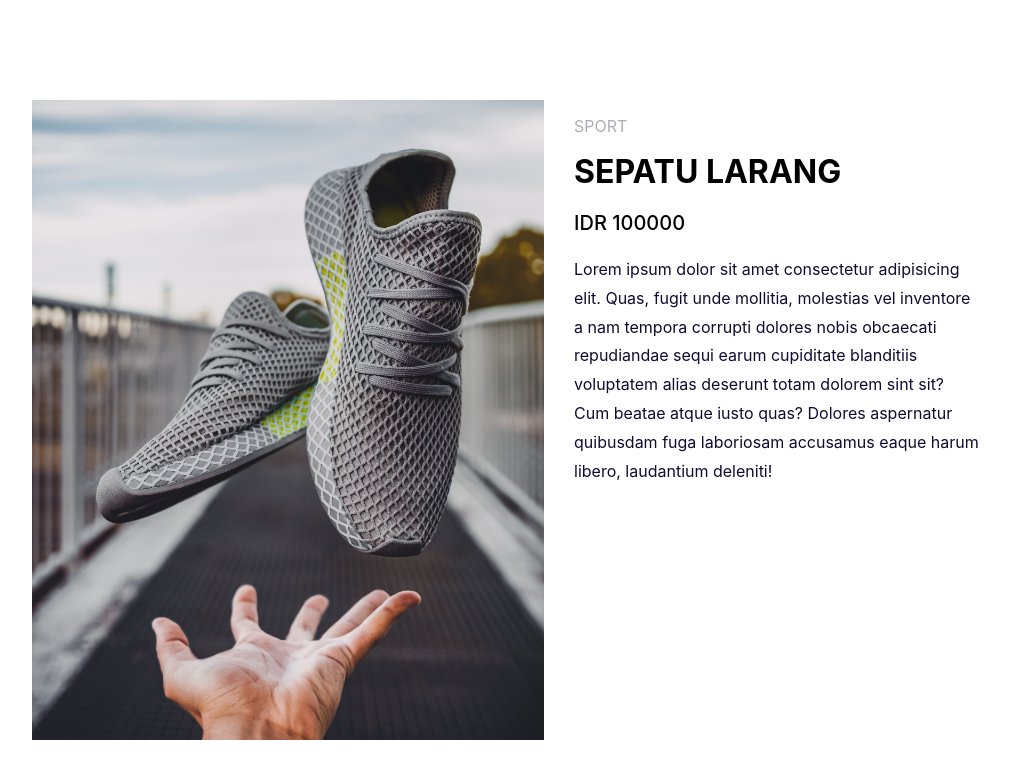
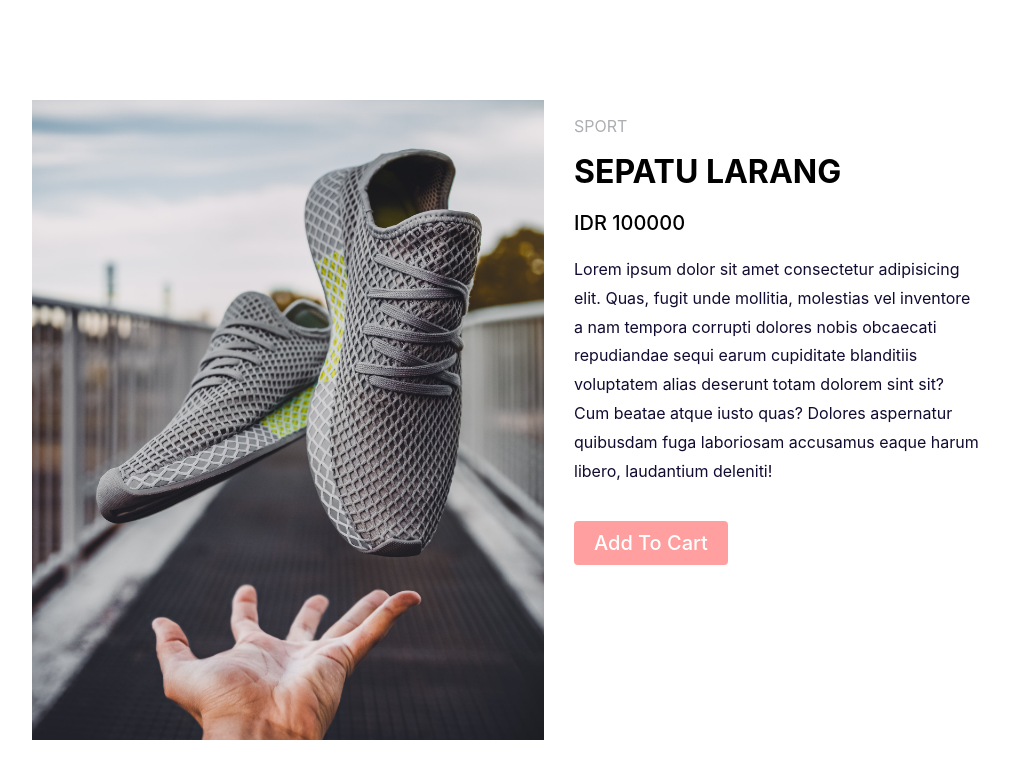
Before and after one commit to rizkidarmawan21/ReactJs-Learning, a React (Create React App) app: page / in a window 1280 px wide. Shown: the top 778 px of the page, without its empty margins (96-1105 px from the left). Built offline with nearby package versions, Linux system fonts and the light colour scheme.

Commit message:
add button

```diff
--- a/src/App.css
+++ b/src/App.css
@@ -42,3 +42,34 @@
 .Deskripsi .Cate {
   color: #acaeb2;
 }
+
+.Deskripsi a {
+  margin-top: 20px;
+  color: #fff;
+  font-weight: 500;
+  background: rgb(255, 159, 159);
+  text-decoration: none;
+  display: inline-block;
+  padding: 10px 20px;
+  font-size: 20px;
+  border-radius: 4px;
+  -webkit-border-radius: 4px;
+  -moz-border-radius: 4px;
+  -ms-border-radius: 4px;
+  -o-border-radius: 4px;
+  transition: all 0.8s;
+  -webkit-transition: all 0.8s;
+  -moz-transition: all 0.8s;
+  -ms-transition: all 0.8s;
+  -o-transition: all 0.8s;
+}
+
+.Deskripsi a:hover {
+  color: #ffffff;
+  background-color: rgb(221, 135, 135);
+  transition: all 0.8s;
+  -webkit-transition: all 0.8s;
+  -moz-transition: all 0.8s;
+  -ms-transition: all 0.8s;
+  -o-transition: all 0.8s;
+}
--- a/src/App.js
+++ b/src/App.js
@@ -31,6 +31,7 @@ function ProdukInfo({category,title,price}) {
           <p className="Info">
             Lorem ipsum dolor sit amet consectetur adipisicing elit. Quas, fugit unde mollitia, molestias vel inventore a nam tempora corrupti dolores nobis obcaecati repudiandae sequi earum cupiditate blanditiis voluptatem alias deserunt totam dolorem sint sit? Cum beatae atque iusto quas? Dolores aspernatur quibusdam fuga laboriosam accusamus eaque harum libero, laudantium deleniti!
           </p>
+          <a href="#" >Add To Cart</a>
         </div>
   );
 }
```
